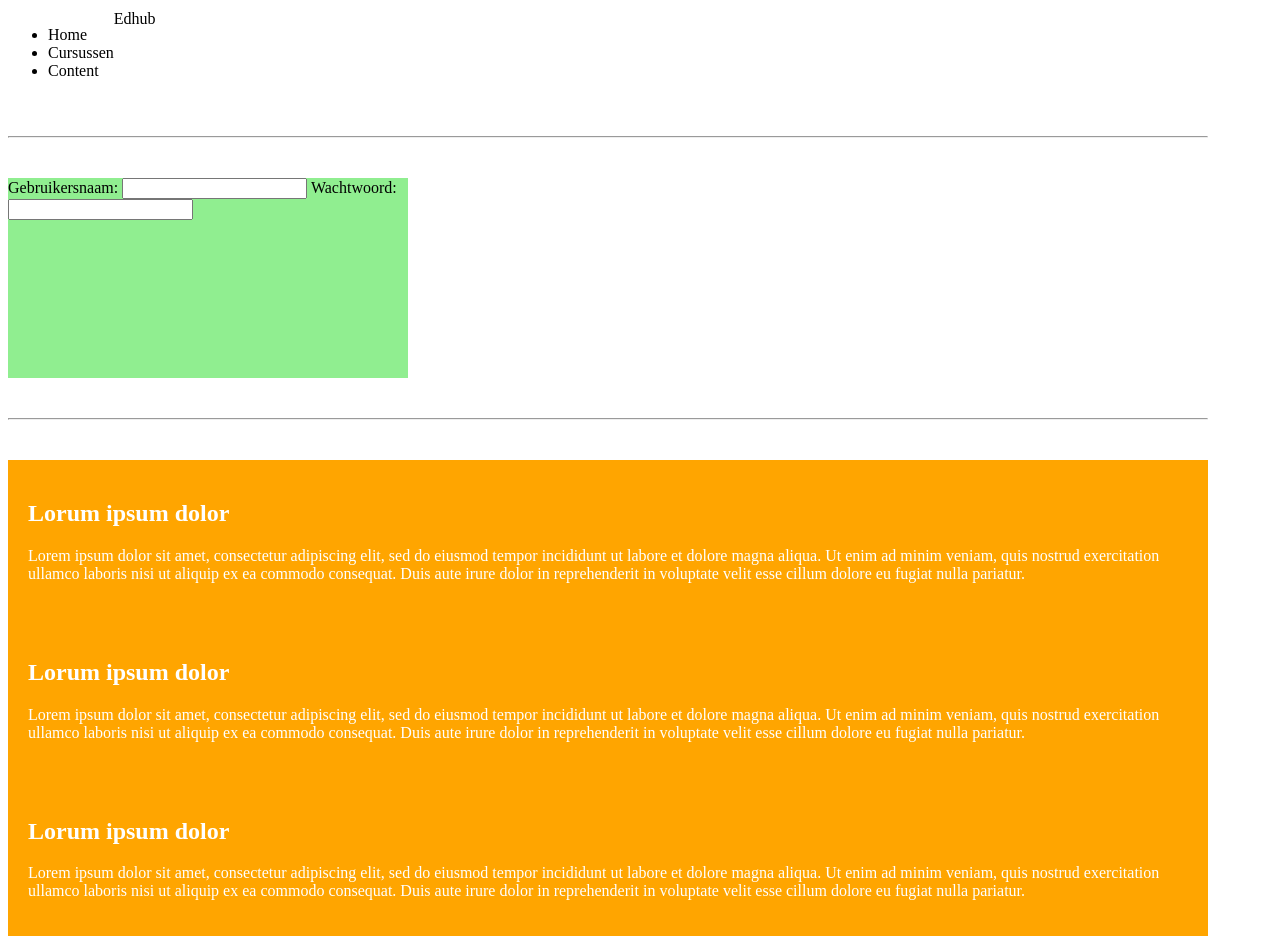
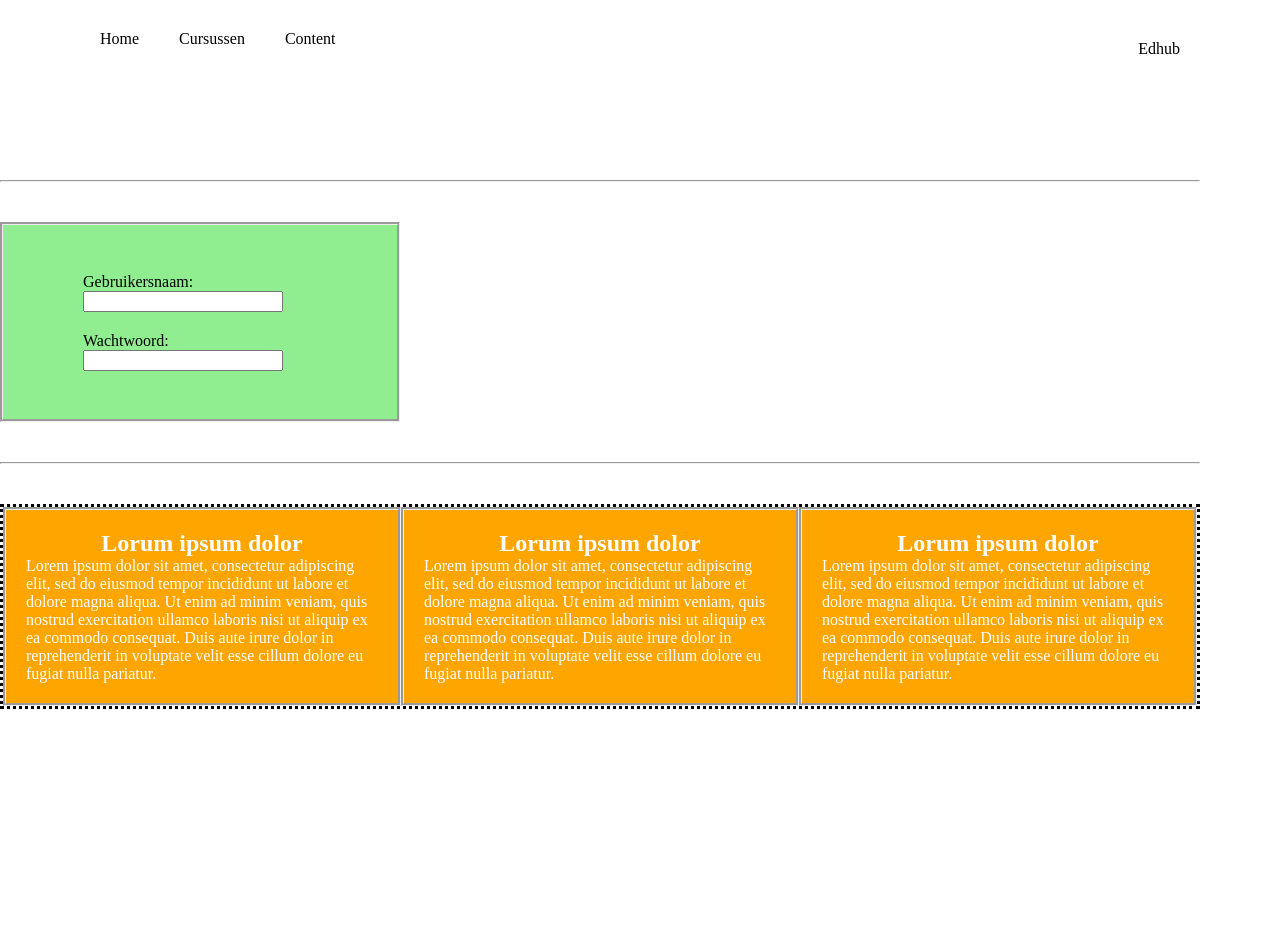
Before and after one commit to 108Nandita/les-2-flexbox-opdracht, a plain HTML site: page opdracht-1/index.html in a window 1280 px wide. Shown: the part 580-1524 px from the top of the page. After the commit the page ends 1289 px from the top, so only its background shows below. Drawn offline with Linux system fonts and the light colour scheme.

Commit message:
opdracht 1 tm 1.5 uitgewerkt

```diff
--- a/opdracht-1/index.html
+++ b/opdracht-1/index.html
@@ -9,7 +9,7 @@
 <body>
     <!--    OPDRACHT 2.1    -->
     <div class="one">
-        <p>&mdash; Olivia, 35 jaar</p>
+        <p class="age-ol">&mdash; Olivia, 35 jaar</p>
         <h3>"Ik ben na deze cursus een stuk zelfverzekerder geworden."</h3>
     </div>
 
@@ -29,12 +29,12 @@
 
     <!--    OPDRACHT 2.3    -->
     <div class="three">
-        <ul>
-            <li>Home</li>
-            <li>Cursussen</li>
-            <li>Content</li>
+        <ul class="three">
+            <li class="three">Home</li>
+            <li class="three" >Cursussen</li>
+            <li class="three">Content</li>
         </ul>
-        <div class="three-1">Edhub</div>
+        <div class="three-2">Edhub</div>
     </div>
 
     <hr />
@@ -42,11 +42,11 @@
     <!--    OPDRACHT 2.4    -->
     <div>
         <form>
-            <label for="username">
+            <label class="username" for="username">
                 Gebruikersnaam:
                 <input id="username" type="text" name="username"/>
             </label>
-            <label for="password">
+            <label class="password" for="password">
                 Wachtwoord:
                 <input id="password" type="password" name="password"/>
             </label>
@@ -57,15 +57,15 @@
 
     <!--    OPDRACHT 2.5    -->
     <div class="five">
-        <article>
+        <article class="art">
+            <h1>Lorum ipsum dolor</h1>
+            <p>Lorem ipsum dolor sit amet, consectetur adipiscing elit, sed do eiusmod tempor incididunt ut labore et dolore magna aliqua. Ut enim ad minim veniam, quis nostrud exercitation ullamco laboris nisi ut aliquip ex ea commodo consequat. Duis aute irure dolor in reprehenderit in voluptate velit esse cillum dolore eu fugiat nulla pariatur. </p>
+        </article >
+        <article class="art">
             <h1>Lorum ipsum dolor</h1>
             <p>Lorem ipsum dolor sit amet, consectetur adipiscing elit, sed do eiusmod tempor incididunt ut labore et dolore magna aliqua. Ut enim ad minim veniam, quis nostrud exercitation ullamco laboris nisi ut aliquip ex ea commodo consequat. Duis aute irure dolor in reprehenderit in voluptate velit esse cillum dolore eu fugiat nulla pariatur. </p>
         </article>
-        <article>
-            <h1>Lorum ipsum dolor</h1>
-            <p>Lorem ipsum dolor sit amet, consectetur adipiscing elit, sed do eiusmod tempor incididunt ut labore et dolore magna aliqua. Ut enim ad minim veniam, quis nostrud exercitation ullamco laboris nisi ut aliquip ex ea commodo consequat. Duis aute irure dolor in reprehenderit in voluptate velit esse cillum dolore eu fugiat nulla pariatur. </p>
-        </article>
-        <article>
+        <article class="art">
             <h1>Lorum ipsum dolor</h1>
             <p>Lorem ipsum dolor sit amet, consectetur adipiscing elit, sed do eiusmod tempor incididunt ut labore et dolore magna aliqua. Ut enim ad minim veniam, quis nostrud exercitation ullamco laboris nisi ut aliquip ex ea commodo consequat. Duis aute irure dolor in reprehenderit in voluptate velit esse cillum dolore eu fugiat nulla pariatur. </p>
         </article>
--- a/opdracht-1/styles.css
+++ b/opdracht-1/styles.css
@@ -1,11 +1,28 @@
 /* ======================================================
    OEFENEN MET FLEXBOX
 ========================================================= */
+
+* {
+    margin: 0;
+    box-sizing: border-box;
+}
+
 
 .one {
 	display: flex;
 	flex-direction: column;
     justify-content: end;
+    margin: 20px;
+    padding; 10px;
+    border-style: groove;
+}
+
+.age-ol{
+    display: flex;
+    flex-direction: column;
+    justify-content: left;
+    margin: 20px;
+    padding; 10px;
 }
 
 .two-1 {
@@ -14,14 +31,64 @@
     justify-content: end;
 }
 
-.three {
+.three  {
     display: flex;
     flex-direction: row;
     justify-content: left;
+    align-content: center;
+    margin: 20px;
+    padding; 10px;
+
+
 }
 
-.three-1{
+.three-2 {
     display: flex;
     flex-direction: row;
     justify-content: end;
+    align-content: center;
+    margin-top: 50px;
+    padding; 10px;
+    width: 1000px;
+    height:100px;
 }
+
+form {
+    display: flex;
+    flex-direction: column;
+    justify-content: center;
+    align-content: center;
+    border-style: groove;
+}
+
+.username {
+    display: flex;
+    flex-direction: column;
+    justify-content: center;
+    align-content: center;
+    margin-left: 80px;
+}
+
+.password {
+    display: flex;
+    flex-direction: column;
+    justify-content: center;
+    align-content: center;
+    margin-left: 80px;
+}
+
+.five {
+    display: flex;
+    flex-direction: row;
+    justify-content: center;
+    align-content: center;
+    border-style: dotted;
+}
+
+.art {
+    display: flex;
+    flex-direction: row;
+    justify-content: center;
+    flex-wrap: wrap;
+    border-style: groove;
+}
```
